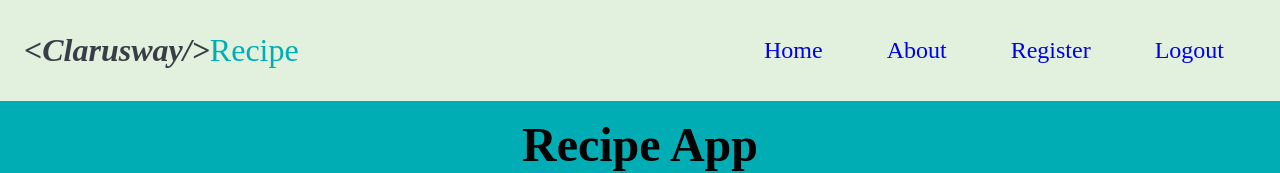
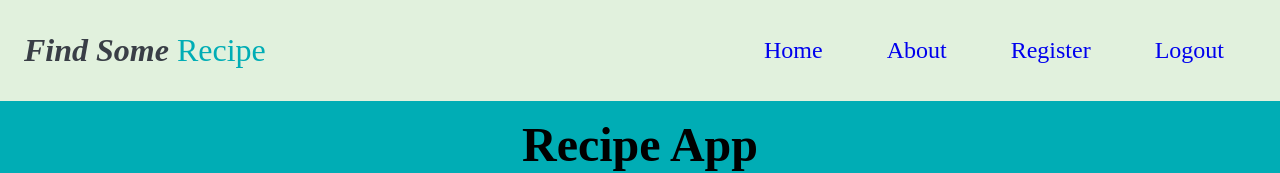
Before and after one commit to KerimeAbanoz/recipe-app, a React (Create React App) app: page / in a window 1280 px wide. Shown: the top 173 px of the page. Built offline with nearby package versions, Linux system fonts and the light colour scheme; no server answers; a web font is replaced by a local one.

Commit message:
some progress

```diff
--- a/public/index.html
+++ b/public/index.html
@@ -10,21 +10,10 @@
       content="Web site created using create-react-app"
     />
     <link rel="apple-touch-icon" href="%PUBLIC_URL%/logo192.png" />
-    <!--
-      manifest.json provides metadata used when your web app is installed on a
-      user's mobile device or desktop. See https://developers.google.com/web/fundamentals/web-app-manifest/
-    -->
+
     <link rel="manifest" href="%PUBLIC_URL%/manifest.json" />
-    <!--
-      Notice the use of %PUBLIC_URL% in the tags above.
-      It will be replaced with the URL of the `public` folder during the build.
-      Only files inside the `public` folder can be referenced from the HTML.
 
-      Unlike "/favicon.ico" or "favicon.ico", "%PUBLIC_URL%/favicon.ico" will
-      work correctly both with client-side routing and a non-root public URL.
-      Learn how to configure a non-root public URL by running `npm run build`.
-    -->
-    <title>React App</title>
+    <title>Reciepe App</title>
     <link
     href="https://fonts.googleapis.com/css2?family=Girassol&display=swap"
     rel="stylesheet"
@@ -33,15 +22,6 @@
   <body>
     <noscript>You need to enable JavaScript to run this app.</noscript>
     <div id="root"></div>
-    <!--
-      This HTML file is a template.
-      If you open it directly in the browser, you will see an empty page.
 
-      You can add webfonts, meta tags, or analytics to this file.
-      The build step will place the bundled scripts into the <body> tag.
-
-      To begin the development, run `npm start` or `yarn start`.
-      To create a production bundle, use `npm run build` or `yarn build`.
-    -->
   </body>
 </html>
--- a/src/components/globalStyles/Flex.style.jsx
+++ b/src/components/globalStyles/Flex.style.jsx
@@ -1,11 +1,10 @@
-import styled from "styled-components"
+import styled from "styled-components";
 
-const Flex=styled.div`
+const Flex = styled.div`
+  display: flex;
+  justify-content: ${({ justify }) => (justify ? justify : "center")};
+  align-items: ${({ align }) => (align ? align : "center")};
+  flex-wrap: ${({ wrap }) => wrap && wrap};
+`;
 
-    display: flex;
-    justify-content:${({justify})=>(justify ? justify : "center")};
-    align-items: ${({align})=>(align ? align : "center")};
-    flex-wrap:${({wrap})=> wrap && wrap}
-
-`;
 export default Flex;
--- a/src/components/nav/Navbar.jsx
+++ b/src/components/nav/Navbar.jsx
@@ -1,26 +1,28 @@
-import React,{useState} from "react";
+import React, { useState } from "react";
 import "./Navbar.style";
-import Nav, { Brand ,Menu,MenuLink,Hamburger} from "./Navbar.style";
-import {GiHamburgerMenu} from "react-icons/gi"
+import Nav, { Brand, Menu, MenuLink, Hamburger } from "./Navbar.style";
+import { GiHamburgerMenu } from "react-icons/gi";
 
 const Navbar = () => {
-  const [isOpen,setIsOpen]=useState(false)
+  const [isOpen, setIsOpen] = useState(false);
   return (
     <Nav justify="space-between" wrap="wrap">
       <Brand to="/">
-        <i>{"<Clarusway/>"}</i>
+        <i>{"Find Some "}</i>
         <span>Recipe</span>
       </Brand>
 
-      <Hamburger onClick={()=>setIsOpen(!isOpen)}>
-        <GiHamburgerMenu/>
+      <Hamburger onClick={() => setIsOpen(!isOpen)}>
+        <GiHamburgerMenu />
       </Hamburger>
 
-      <Menu isOpen={isOpen} onClick={()=>setIsOpen(false)}>
+      <Menu isOpen={isOpen} onClick={() => setIsOpen(false)}>
         <MenuLink to="/">Home</MenuLink>
         <MenuLink to="about">About</MenuLink>
         <MenuLink to="register">Register</MenuLink>
-        <MenuLink to="Logout" onClick={()=>sessionStorage.clear()}>Logout</MenuLink>
+        <MenuLink to="Logout" onClick={() => sessionStorage.clear()}>
+          Logout
+        </MenuLink>
       </Menu>
     </Nav>
   );
--- a/src/components/nav/Navbar.style.jsx
+++ b/src/components/nav/Navbar.style.jsx
@@ -21,9 +21,9 @@ export const Brand = styled(Link)`
 
 export const Menu = styled(Flex)`
   @media (max-width: ${({ theme }) => theme.screens.lg}) {
-    flex-direction:column;
+    flex-direction: column;
     width: 100%;
-    max-height: ${({isOpen})=>(isOpen ? "400px" : "0")};
+    max-height: ${({ isOpen }) => (isOpen ? "400px" : "0")};
     overflow: hidden;
   }
 `;
--- a/src/pages/login/Login.jsx
+++ b/src/pages/login/Login.jsx
@@ -8,23 +8,20 @@ import {
   StyledForm,
   StyledButton,
 } from "./Login.style";
-import {useNavigate} from "react-router-dom"
+import { useNavigate } from "react-router-dom";
 import meal from "../../assets/meal.svg";
 const Login = () => {
-
   const navigate = useNavigate();
 
-  const userInfo={
-    username:"admin"
-  }
+  const userInfo = {
+    username: "admin",
+  };
 
   const handleSubmit = (e) => {
     e.preventDefault();
-    sessionStorage.setItem("user",JSON.stringify(userInfo))
-    navigate(-1)
-  }
-
-
+    sessionStorage.setItem("user", JSON.stringify(userInfo));
+    navigate(-1);
+  };
 
   return (
     <LoginContainer>
```
